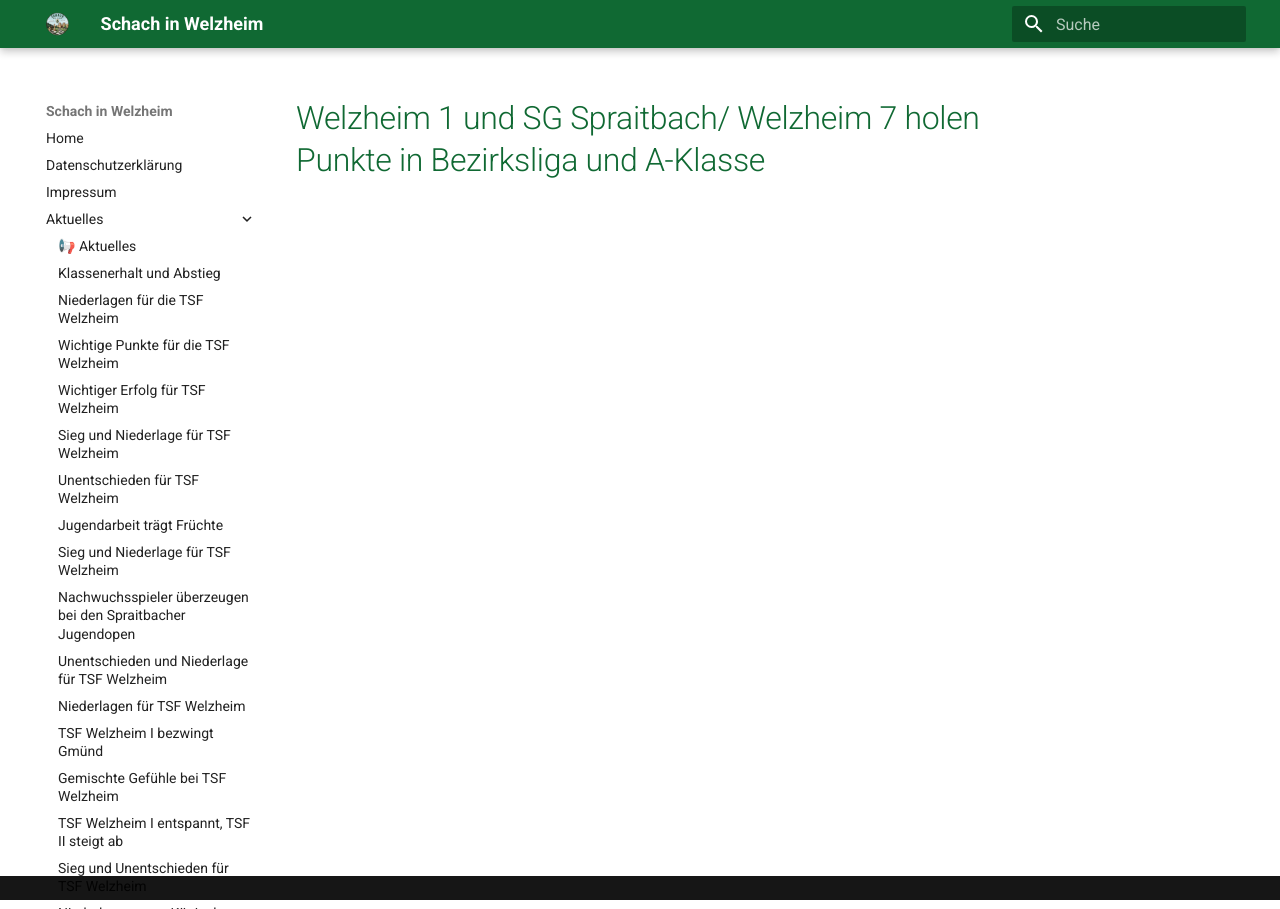
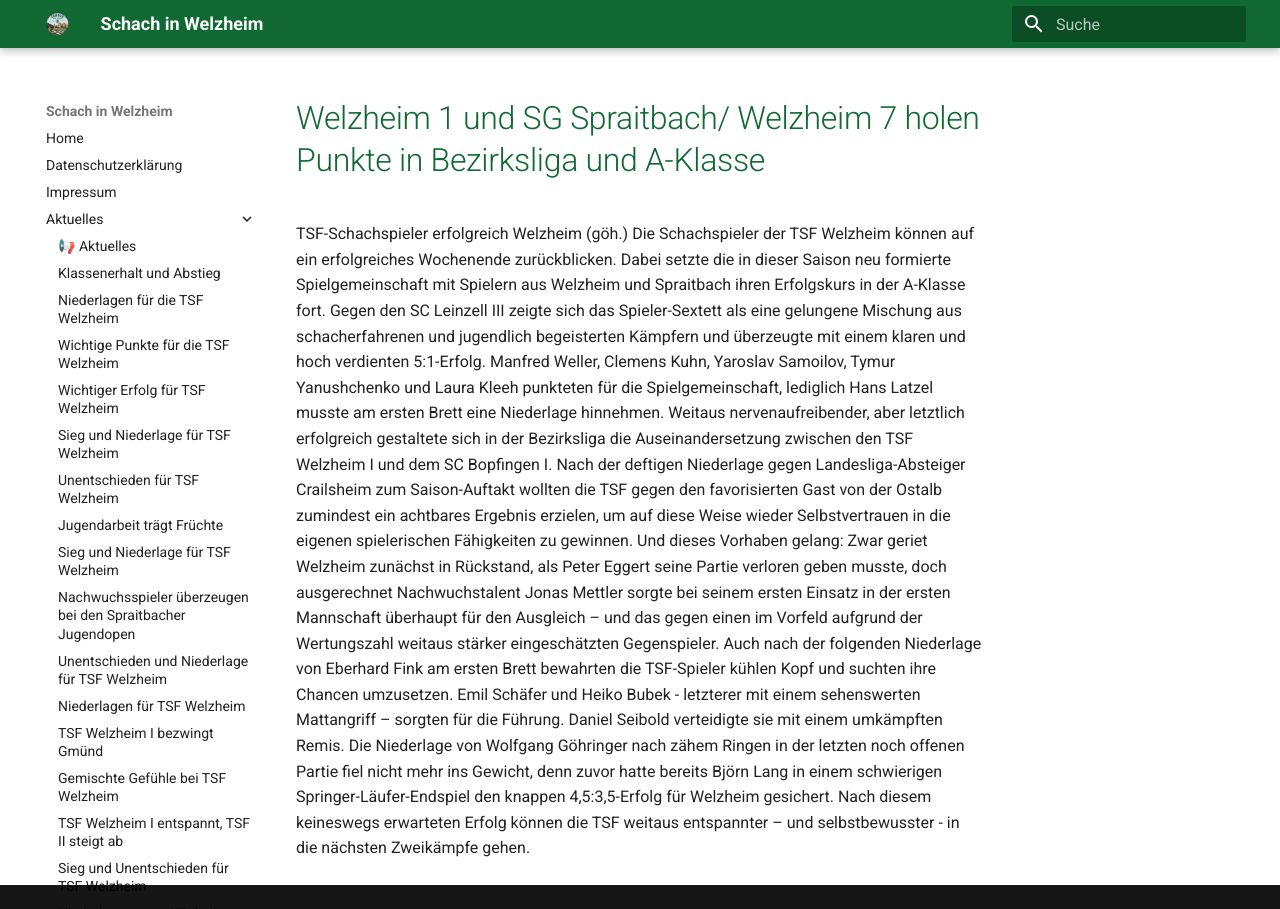
Before and after one commit to schachwelzheim/schachwelzheim, an MkDocs documentation site: the page built from docs/aktuelles/2026-10-20.md, in a window 1280 px wide. Built offline with MkDocs 1.6.1 and Material for MkDocs 9.7.7, drawn with Linux system fonts in a browser that asks for light colours.

Commit message:
Text inserted in d-file not as png-file

```diff
--- a/docs/aktuelles/2026-10-20.md
+++ b/docs/aktuelles/2026-10-20.md
@@ -1 +1,10 @@
 # Welzheim 1 und SG Spraitbach/ Welzheim 7 holen Punkte in Bezirksliga und A-Klasse
+
+TSF-Schachspieler erfolgreich
+Welzheim (göh.)
+Die Schachspieler der TSF Welzheim können auf ein erfolgreiches Wochenende zurückblicken.
+Dabei setzte die in dieser Saison neu formierte Spielgemeinschaft mit Spielern aus Welzheim und Spraitbach ihren Erfolgskurs in der A-Klasse fort. Gegen den SC Leinzell III zeigte sich das Spieler-Sextett als eine gelungene Mischung aus schacherfahrenen und jugendlich begeisterten Kämpfern und überzeugte mit einem klaren und hoch verdienten 5:1-Erfolg. Manfred Weller, Clemens Kuhn, Yaroslav Samoilov, Tymur Yanushchenko und Laura Kleeh punkteten für die Spielgemeinschaft, lediglich Hans Latzel musste am ersten Brett eine Niederlage hinnehmen.
+Weitaus nervenaufreibender, aber letztlich erfolgreich gestaltete sich in der Bezirksliga die Auseinandersetzung zwischen den TSF Welzheim I und dem SC Bopfingen I.
+Nach der deftigen Niederlage gegen Landesliga-Absteiger Crailsheim zum Saison-Auftakt wollten die TSF gegen den favorisierten Gast von der Ostalb zumindest ein achtbares Ergebnis erzielen, um auf diese Weise wieder Selbstvertrauen in die eigenen spielerischen Fähigkeiten zu gewinnen.
+Und dieses Vorhaben gelang: Zwar geriet Welzheim zunächst in Rückstand, als Peter Eggert seine Partie verloren geben musste, doch ausgerechnet Nachwuchstalent Jonas Mettler sorgte bei seinem ersten Einsatz in der ersten Mannschaft überhaupt für den Ausgleich – und das gegen einen im Vorfeld aufgrund der Wertungszahl weitaus stärker eingeschätzten Gegenspieler.
+Auch nach der folgenden Niederlage von Eberhard Fink am ersten Brett bewahrten die TSF-Spieler kühlen Kopf und suchten ihre Chancen umzusetzen. Emil Schäfer und Heiko Bubek - letzterer mit einem sehenswerten Mattangriff – sorgten für die Führung. Daniel Seibold verteidigte sie mit einem umkämpften Remis. Die Niederlage von Wolfgang Göhringer nach zähem Ringen in der letzten noch offenen Partie fiel nicht mehr ins Gewicht, denn zuvor hatte bereits Björn Lang in einem schwierigen Springer-Läufer-Endspiel den knappen 4,5:3,5-Erfolg für Welzheim gesichert. Nach diesem keineswegs erwarteten Erfolg können die TSF weitaus entspannter – und selbstbewusster - in die nächsten Zweikämpfe gehen.
```
